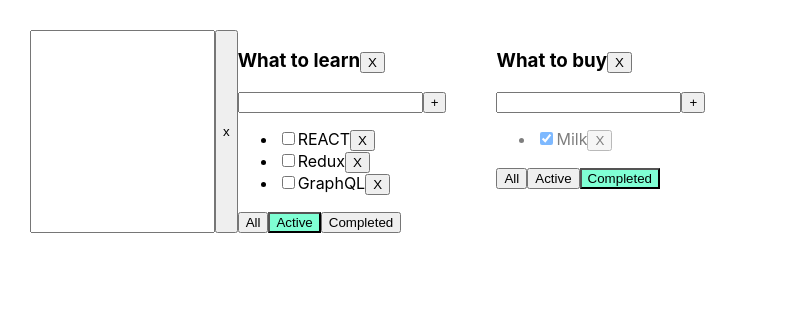
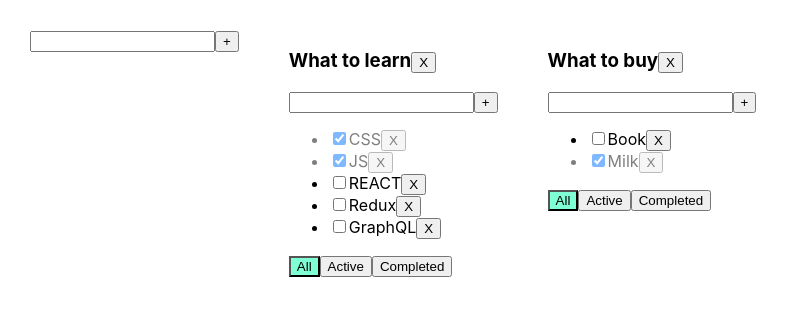
Before and after one commit to vadimhmys/todots, a React (Create React App) app: page / in a window 1280 px wide. Shown: the top 316 px of the page, without its empty margins (0-789 px from the left). Built offline with nearby package versions, Linux system fonts and the light colour scheme.

Commit message:
feat: implement adding lists

```diff
--- a/src/AddItemForm.tsx
+++ b/src/AddItemForm.tsx
@@ -2,8 +2,7 @@
 import { useState } from "react";
 
 type AddItemFormPropsType = {
-  addTask: (title: string, todolistId: string) => void,
-  id: string
+  addItem: (title: string) => void
 };
 
 
@@ -15,13 +14,13 @@
     setError(null);
     if (e.repeat) return;
     if (e.ctrlKey && e.code === 'Enter') {
-      props.addTask(title, props.id);
+      props.addItem(title);
       setTitle("");
     }
   };
   const addTask = () => {
     if (title.trim() !== "") {
-      props.addTask(title.trim(), props.id);
+      props.addItem(title.trim());
       setTitle("");
     } else {
       setError("Title is required");
--- a/src/App.tsx
+++ b/src/App.tsx
@@ -2,6 +2,7 @@
 import './App.css';
 import { TodoList } from './TodoList';
 import { v1 } from 'uuid';
+import AddItemForm from './AddItemForm';
 
 
 export type FilterValuesType = "all" | "active" | "completed";
@@ -68,8 +69,8 @@
   let todolistId2 = v1();
 
   let [todolists, setTodolists] = useState<Array<TodolistType>>([
-    {id: todolistId1, title: "What to learn", filter: "active"},
-    {id: todolistId2, title: "What to buy", filter: "completed"},
+    {id: todolistId1, title: "What to learn", filter: "all"},
+    {id: todolistId2, title: "What to buy", filter: "all"},
   ]);
 
   let removeTodolist = (todolistId: string) => {
@@ -92,9 +93,22 @@
     ],
   });
 
+  function addTodolist (title: string) {
+    let todolist: TodolistType = {
+      id: v1(),
+      title: title,
+      filter: "all"
+    };
+    setTodolists([todolist, ...todolists]);
+    setTasks({
+      ...tasksObj,
+      [todolist.id]: []
+    });
+  }
+
   return (
     <div className="App">
-      <input/><button>x</button>
+      <AddItemForm addItem={addTodolist} />
       {todolists.map((tl) => {
         let tasksForTodoList = tasksObj[tl.id];
         if (tl.filter === "completed") {
--- a/src/TodoList.tsx
+++ b/src/TodoList.tsx
@@ -27,6 +27,9 @@
   const removeTodolist = () => {
     props.removeTodolist(props.id);
   };
+  const addTask = (title: string) => {
+    props.addTask(title, props.id);
+  };
 
   return (
     <div>
@@ -34,7 +37,7 @@
         {props.title}
         <button onClick={removeTodolist}>X</button>
       </h3>
-      <AddItemForm id={props.id} addTask={props.addTask}/>
+      <AddItemForm addItem={addTask}/>
       <ul>
         {props.tasks.map((t) => {
           const onRemoveHandler = () => {
```
